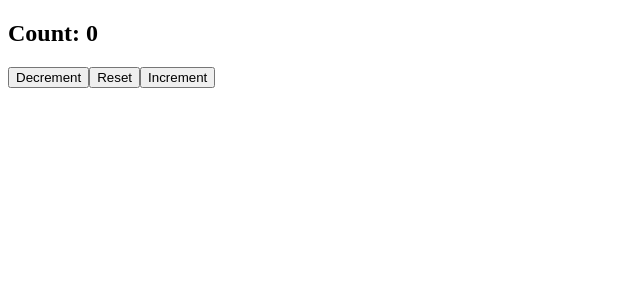
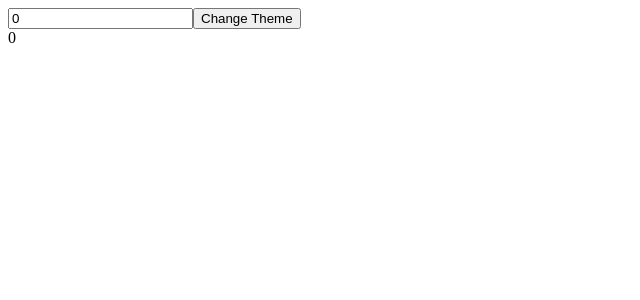
Before and after one commit to awaiswaheed321/WAA-React, a React (Vite) app: page / in a window 1280 px wide. Shown: the top 300 px of the page, without its empty margins (0-640 px from the left). Built offline with nearby package versions, Linux system fonts and the light colour scheme.

Commit message:
useMemo example

```diff
--- a/src/App.jsx
+++ b/src/App.jsx
@@ -1,10 +1,10 @@
 import './App.css'
-import ReducerComponent from "./ReducerComponent.jsx";
+import UseMemoComponent from "./UseMemoComponent.jsx";
 
 function App() {
     return (<>
         {/*<Clock></Clock>*/}
-        <ReducerComponent/>
+        <UseMemoComponent/>
     </>)
 }
 
--- a/src/ReducerComponent.jsx
+++ /dev/null
@@ -1,42 +0,0 @@
-import {useReducer} from "react";
-
-const initialState = {count: 0, error: null}
-
-const reducer = (state, action) => {
-    switch (action.type) {
-        case "increment": {
-            const newValue = state.count + 1;
-            const hasError = newValue > 5;
-            return {
-                ...state, count: hasError ? state.count : newValue, error: hasError ? "Maximum Reached" : null
-            }
-        }
-        case "decrement": {
-            const newValue = state.count - 1;
-            const hasError = newValue < 0;
-            return {
-                ...state, count: hasError ? state.count : newValue, error: hasError ? "Minimum Reached" : null
-            }
-        }
-        case "reset": {
-            return {count: 0, error: null}
-        }
-        default: {
-            return state;
-        }
-    }
-}
-
-const ReducerComponent = () => {
-    const [state, dispatch] = useReducer(reducer, initialState);
-    return (<div>
-        <h2>Count: {state.count}</h2>
-        {state.error && <p>{state.error}</p>}
-        <button onClick={() => dispatch({type: "decrement"})}>Decrement</button>
-        <button onClick={() => dispatch({type: "reset"})}>Reset</button>
-        <button onClick={() => dispatch({type: "increment"})}>Increment</button>
-
-    </div>);
-};
-
-export default ReducerComponent;
--- /dev/null
+++ b/src/UseMemoComponent.jsx
@@ -0,0 +1,38 @@
+import {useMemo, useState} from "react";
+
+const UseMemoComponent = () => {
+    const [number, setNumber] = useState(0);
+    const [dark, setDark] = useState(false);
+
+    // Slow functions usage
+    const doubleNumber = useMemo(() => {
+        return slowFunction(number);
+    }, [number]);
+
+    // Referential Equality usage
+    const themeStyle = useMemo(() => {
+        return {
+            backgroundColor: dark ? "black" : "white", color: dark ? "white" : "black",
+        };
+    }, [dark]);
+
+    return (<div>
+            <input
+                type="number"
+                value={number}
+                onChange={(e) => setNumber(Number(e.target.value))}
+            />
+            <button onClick={() => setDark((prevDark) => !prevDark)}>
+                Change Theme
+            </button>
+            <div style={themeStyle}>{doubleNumber}</div>
+        </div>);
+};
+
+const slowFunction = (number) => {
+    for (let i = 0; i < 1000000000; i++) {
+    }
+    return number * 2;
+};
+
+export default UseMemoComponent;
```
